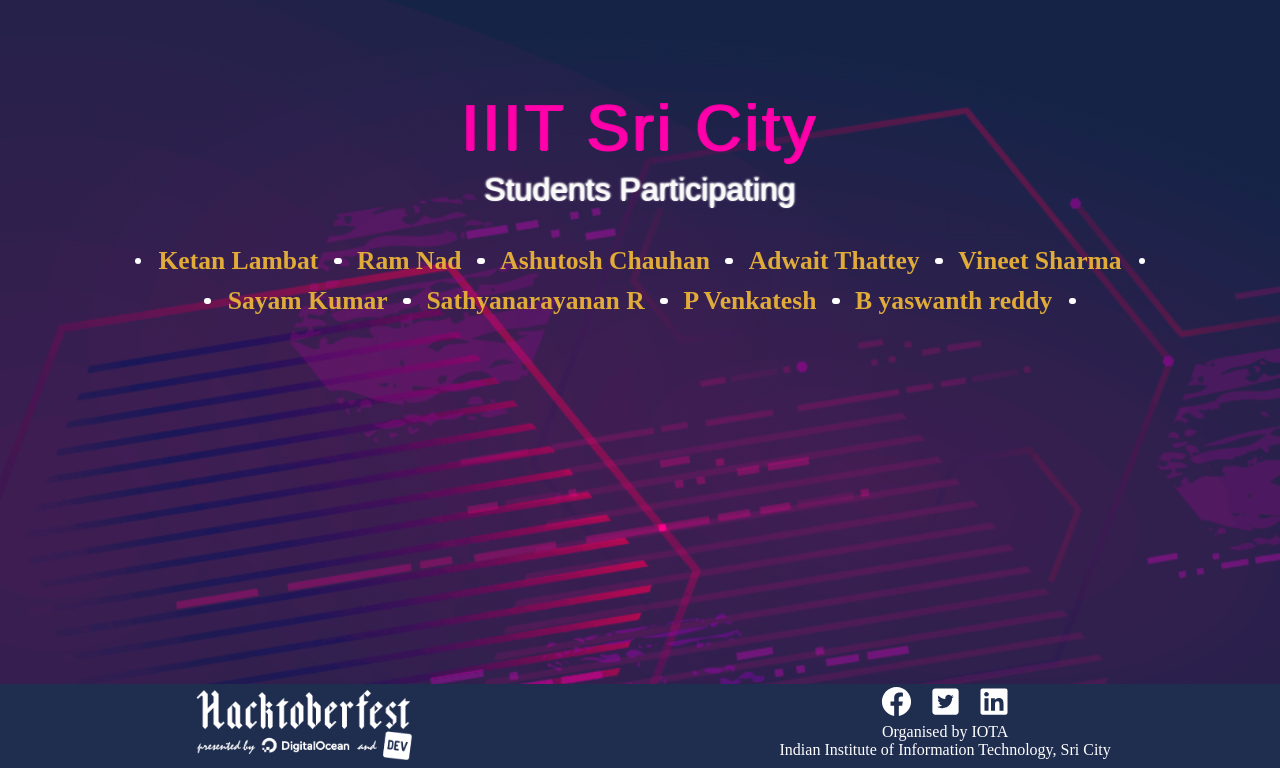
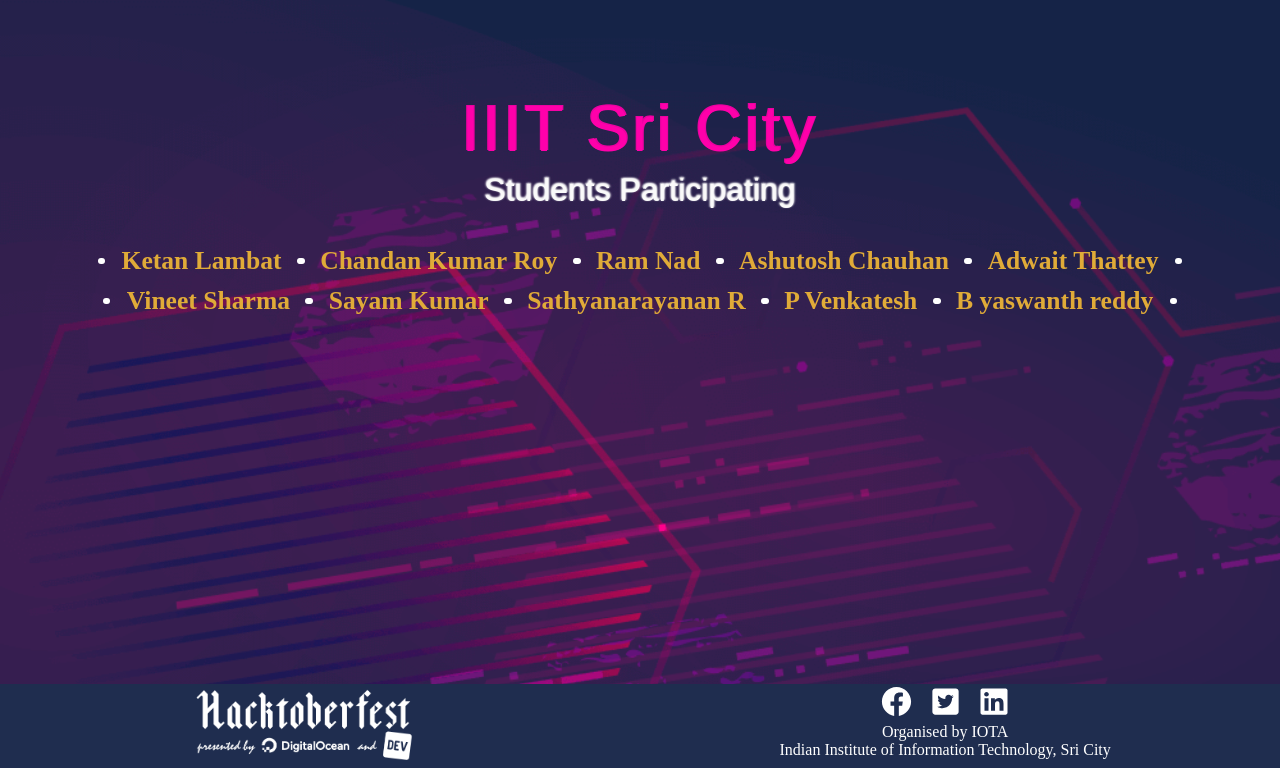
Before and after one commit to Project-Club-IIITS/hacktoberfest2019-participants, a Jekyll site: the page index.html, which Jekyll copies as it is, in a window 1280 px wide, cut to the strip 132-900 px from the top of the page. Built offline with Jekyll 4.4.1, drawn with Linux system fonts in a browser that asks for light colours; some web fonts are replaced.

Commit message:
adding Chandan Kumar Roy

```diff
--- a/index.html
+++ b/index.html
@@ -47,6 +47,7 @@
 
 
                 <li><a href="https://github.com/ketan-lambat">Ketan Lambat</a></li>
+                <li><a href="https://github.com/chandan5362">Chandan Kumar Roy</a></li>
                 <li><a href="https://github.com/ram-nad">Ram Nad</a></li>
                 <li><a href="https://github.com/masterashu">Ashutosh Chauhan</a></li>
                 <li><a href="https://github.com/adwait-thattey">Adwait Thattey</a></li>
```
